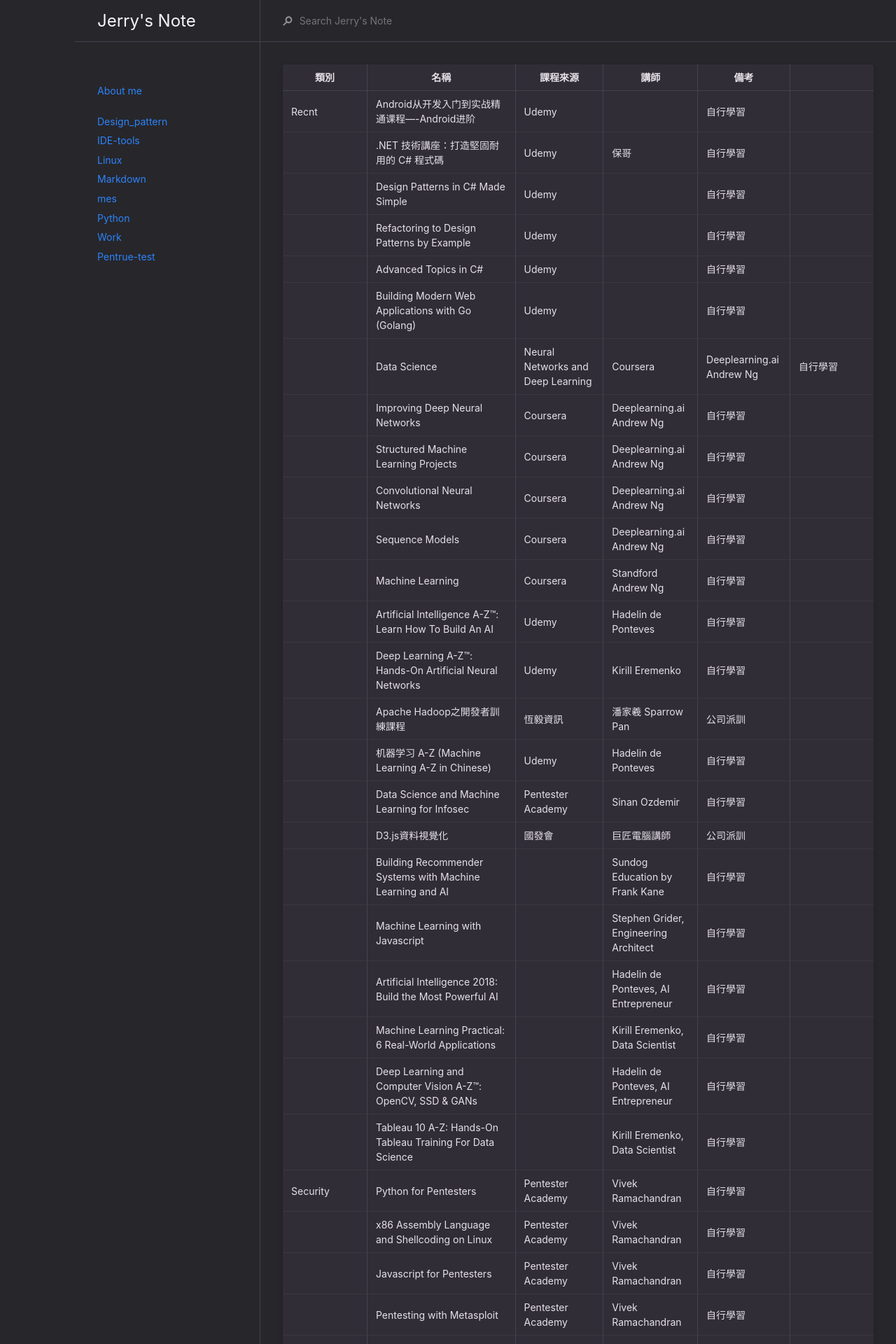
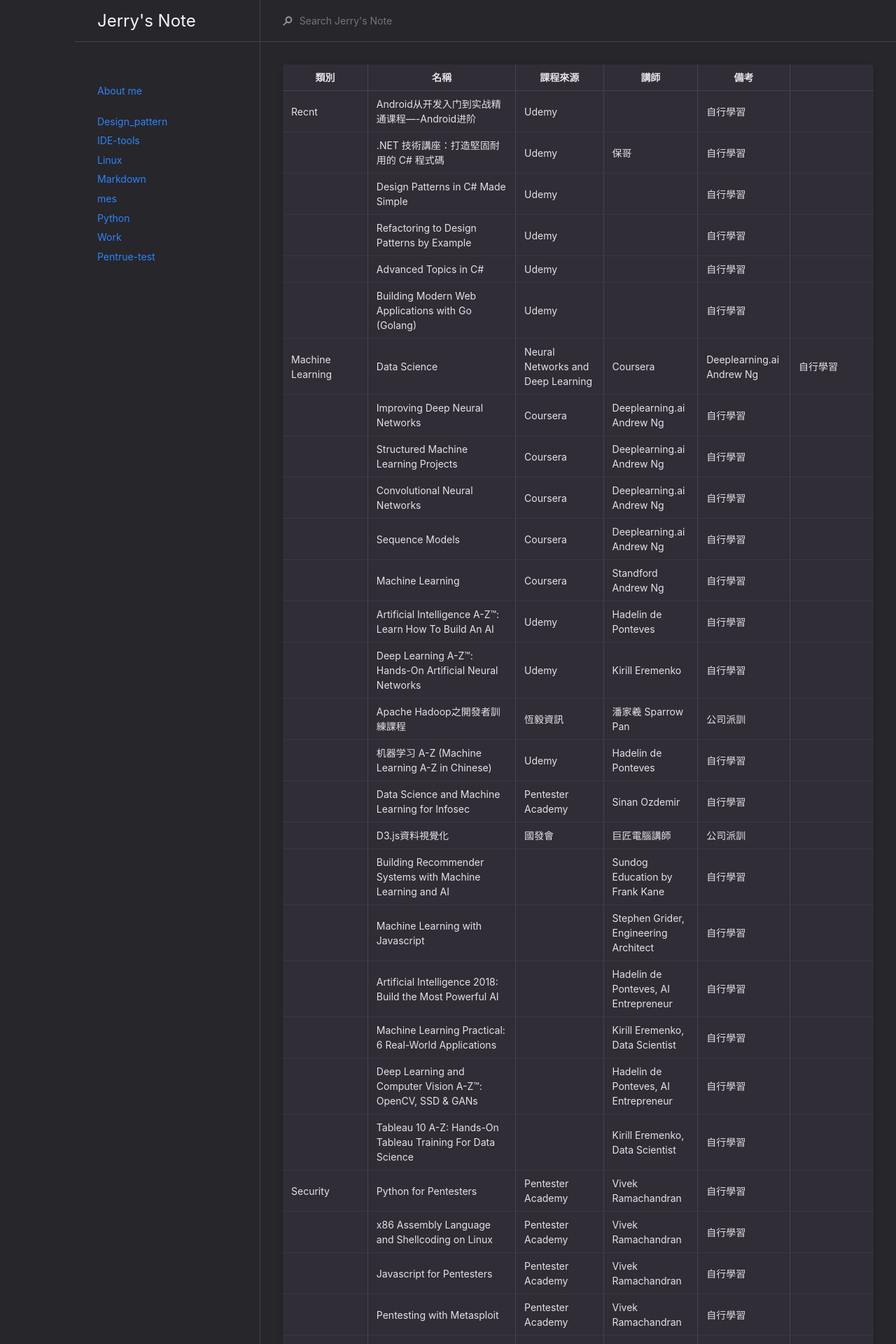
Before and after one commit to Larry-Huang/_notes, a Jekyll site: the page built from docs/work/mooc.md, in a window 1280 px wide. Shown: the top 1920 px of the page at 70% size. Built offline with Jekyll 4.4.1, drawn with Linux system fonts in a browser that asks for light colours; our own code applies the rules of GitHub Pages for plain Markdown files.

Commit message:
Update mooc.md

```diff
--- a/docs/work/mooc.md
+++ b/docs/work/mooc.md
@@ -6,7 +6,7 @@
 ||Refactoring to Design Patterns by Example|Udemy||自行學習|
 ||Advanced Topics in C#|Udemy||自行學習|
 ||Building Modern Web Applications with Go (Golang)|Udemy||自行學習|
-||Data Science|Neural Networks and Deep Learning|Coursera|Deeplearning.ai Andrew Ng|自行學習|
+|Machine Learning|Data Science|Neural Networks and Deep Learning|Coursera|Deeplearning.ai Andrew Ng|自行學習|
 ||Improving Deep Neural Networks|Coursera|Deeplearning.ai Andrew Ng|自行學習|
 ||Structured Machine Learning Projects|Coursera|Deeplearning.ai Andrew Ng|自行學習|
 ||Convolutional Neural Networks|Coursera|Deeplearning.ai Andrew Ng|自行學習|
```
